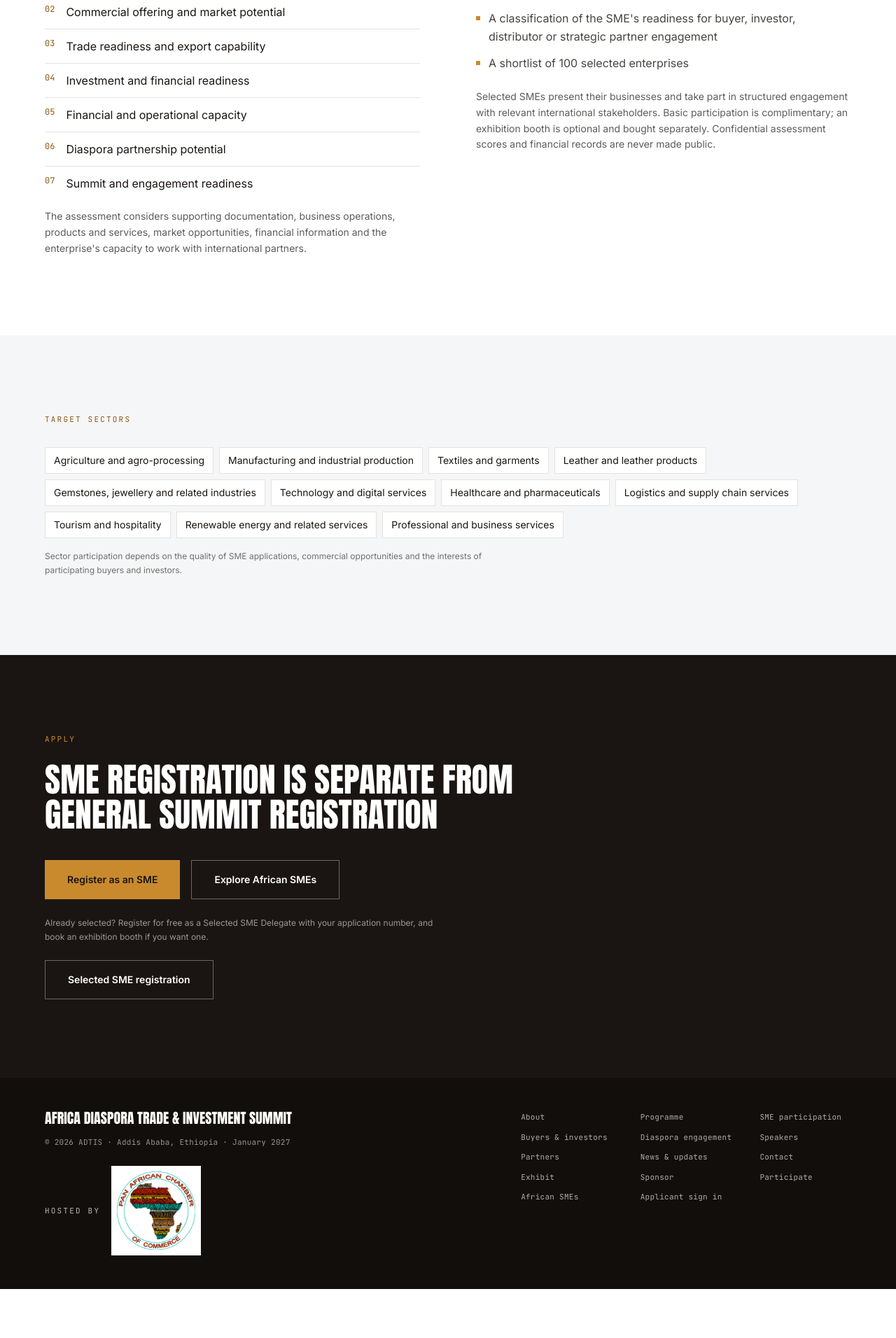
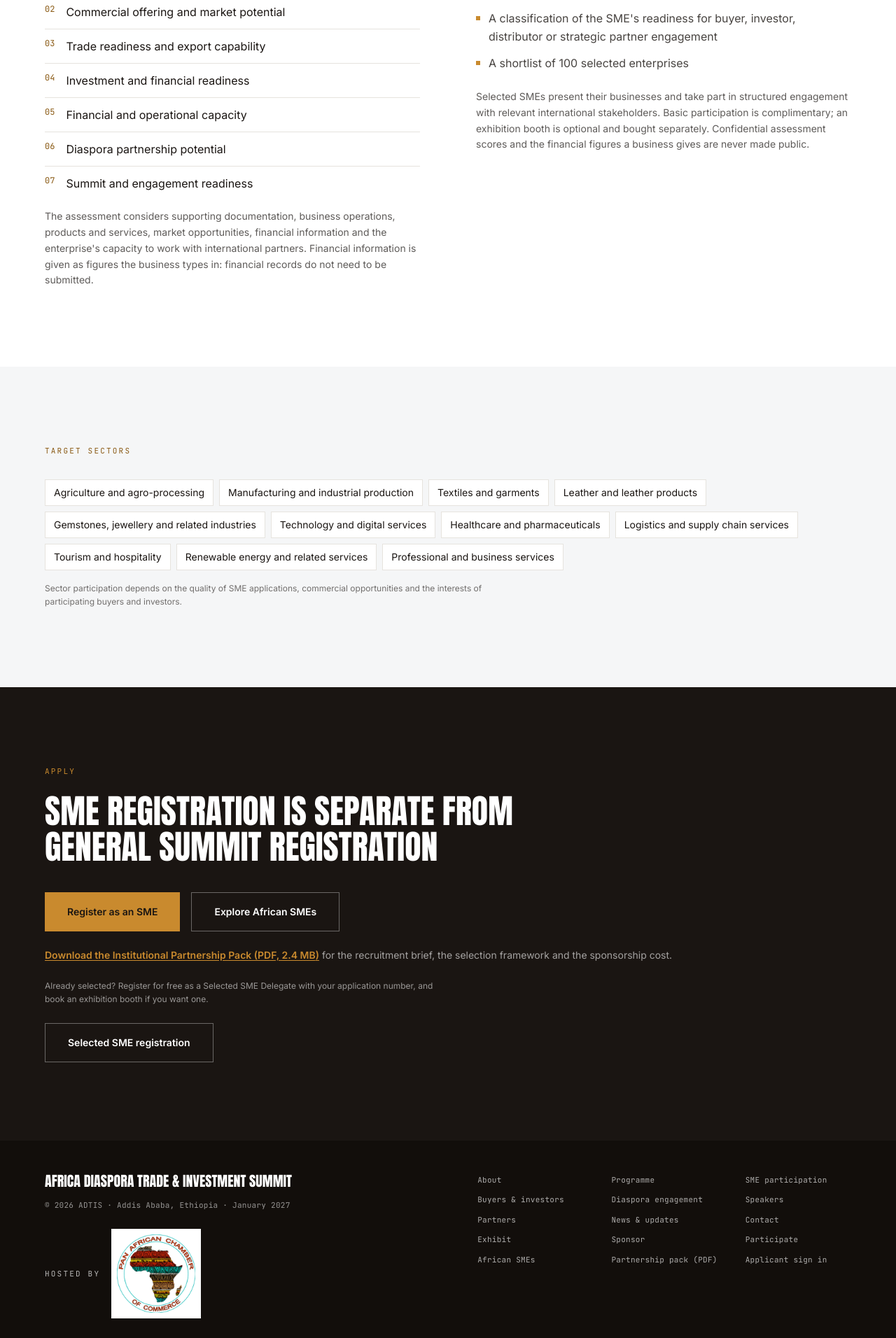
Before and after one commit to Entrust-Africa/entrust-platform, a Next.js app in the folder apps/summit/: page /sme-participation in a window 1280 px wide. Shown: the part 748-2660 px from the top of the page at 70% size. Before the commit the page ends 2590 px from the top, so only its background shows below. Built offline with nearby package versions, Linux system fonts and the light colour scheme; no server answers.

Commit message:
feat: link the institutional partnership pack PDF from the ADTIS site

```diff
--- a/apps/summit/src/app/partners/page.tsx
+++ b/apps/summit/src/app/partners/page.tsx
@@ -1,5 +1,5 @@
 import Link from "next/link";
-import { HOST, SUPPORT_EMAIL } from "@/lib/content";
+import { HOST, PARTNERSHIP_PACK, SUPPORT_EMAIL } from "@/lib/content";
 import { Page, SectionLabel, amberButton } from "@/components/site";
 import { PARTNERS, PARTNERSHIP_KINDS, PARTNERSHIP_LIMITS, STRATEGIC_PARTNER_PROFILES } from "@/lib/info";
 
@@ -36,6 +36,19 @@ export default function PartnersPage() {
           <Link href="/sponsor" className={amberButton}>
             Become a Sponsor or Institutional Partner
           </Link>
+        </div>
+      </section>
+
+      <section className="bg-ink px-6 py-20 text-white lg:px-16 lg:py-28">
+        <div className="mx-auto max-w-[82rem]">
+          <SectionLabel onDark>Country Recruitment Partners</SectionLabel>
+          <h2 className="mt-6 max-w-3xl font-display text-[clamp(2rem,4vw,3rem)] leading-[1.05] uppercase">Help recruit businesses from your country</h2>
+          <p className="mt-5 max-w-2xl text-base leading-relaxed text-white/75">
+            The Pan-African Chamber of Commerce invites national institutions to nominate SMEs and share the registration link. The pack has the invitation, the recruitment brief, the selection framework, the partner&apos;s role and the indicative sponsorship cost.
+          </p>
+          <a href={PARTNERSHIP_PACK.href} target="_blank" rel="noopener" className={`${amberButton} mt-10`}>
+            Download the Institutional Partnership Pack ({PARTNERSHIP_PACK.size})
+          </a>
         </div>
       </section>
 
--- a/apps/summit/src/app/sme-participation/page.tsx
+++ b/apps/summit/src/app/sme-participation/page.tsx
@@ -1,5 +1,6 @@
 import Link from "next/link";
 import { Page, SectionLabel, amberButton, outlineButton } from "@/components/site";
+import { PARTNERSHIP_PACK } from "@/lib/content";
 import { ASSESSMENT_AREAS, ASSESSMENT_OUTCOMES, SECTORS } from "@/lib/info";
 import { applicationsLine, applyUrl, countryNames, getPeriod } from "@/lib/period";
 
@@ -26,7 +27,7 @@ export default async function SmeParticipationPage() {
               ))}
             </ol>
             <p className="mt-6 text-sm leading-relaxed text-ink/70">
-              The assessment considers supporting documentation, business operations, products and services, market opportunities, financial information and the enterprise&apos;s capacity to work with international partners.
+              The assessment considers supporting documentation, business operations, products and services, market opportunities, financial information and the enterprise&apos;s capacity to work with international partners. Financial information is given as figures the business types in: financial records do not need to be submitted.
             </p>
           </div>
           <div>
@@ -40,7 +41,7 @@ export default async function SmeParticipationPage() {
               ))}
             </ul>
             <p className="mt-6 text-sm leading-relaxed text-ink/70">
-              Selected SMEs present their businesses and take part in structured engagement with relevant international stakeholders. Basic participation is complimentary; an exhibition booth is optional and bought separately. Confidential assessment scores and financial records are never made public.
+              Selected SMEs present their businesses and take part in structured engagement with relevant international stakeholders. Basic participation is complimentary; an exhibition booth is optional and bought separately. Confidential assessment scores and the financial figures a business gives are never made public.
             </p>
           </div>
         </div>
@@ -74,6 +75,12 @@ export default async function SmeParticipationPage() {
               Explore African SMEs
             </Link>
           </div>
+          <p className="mt-6 text-sm">
+            <a href={PARTNERSHIP_PACK.href} target="_blank" rel="noopener" className="font-semibold text-amber underline underline-offset-2 hover:text-white">
+              Download the Institutional Partnership Pack ({PARTNERSHIP_PACK.size})
+            </a>{" "}
+            <span className="text-white/60">for the recruitment brief, the selection framework and the sponsorship cost.</span>
+          </p>
           <p className="mt-6 max-w-xl text-xs leading-relaxed text-white/55">Already selected? Register for free as a Selected SME Delegate with your application number, and book an exhibition booth if you want one.</p>
           <Link href="/participate/register?category=selected-sme" className={`${outlineButton} mt-6 border-white/35 text-white hover:border-white hover:bg-white/10`}>
             Selected SME registration
--- a/apps/summit/src/app/smes/[slug]/page.tsx
+++ b/apps/summit/src/app/smes/[slug]/page.tsx
@@ -78,7 +78,7 @@ export default async function ProfilePage({ params }: { params: Promise<{ slug:
               )}
             </dl>
             <p className="text-xs leading-relaxed text-ink/60">
-              This profile shows what the business chose to share. It is not a guarantee of quality or performance. ADTIS does not publish assessment scores or financial records.
+              This profile shows what the business chose to share. It is not a guarantee of quality or performance. ADTIS does not publish assessment scores or financial figures.
             </p>
           </div>
 
--- a/apps/summit/src/components/site.tsx
+++ b/apps/summit/src/components/site.tsx
@@ -1,6 +1,6 @@
 import Link from "next/link";
 import { RegisterMenu } from "@/components/register-menu";
-import { HOST, SUPPORT_EMAIL } from "@/lib/content";
+import { HOST, PARTNERSHIP_PACK, SUPPORT_EMAIL } from "@/lib/content";
 import { joinOptions } from "@/lib/join";
 import { signInUrl } from "@/lib/period";
 
@@ -100,6 +100,9 @@ export function SiteFooter() {
               {label}
             </Link>
           ))}
+          <a href={PARTNERSHIP_PACK.href} target="_blank" rel="noopener" className="hover:text-white">
+            Partnership pack (PDF)
+          </a>
           <a href={signInUrl()} className="hover:text-white">
             Applicant sign in
           </a>
--- a/apps/summit/src/lib/content.ts
+++ b/apps/summit/src/lib/content.ts
@@ -7,6 +7,14 @@ export const SUPPORT_EMAIL = "info@entrustafrica.com";
 export const HOST = {
   name: "Pan African Chamber of Commerce",
   url: "https://panafricanchamber.com",
+} as const;
+
+/** The Institutional SME Recruitment and Country Partnership Pack that PACC sends to institutions. The file is in public/. */
+export const PARTNERSHIP_PACK = {
+  href: "/ADTIS_2027_Institutional_Partnership_Pack.pdf",
+  title: "Institutional SME Recruitment and Country Partnership Pack",
+  /** For the link's label: a reader sees how big a download is before they tap it. */
+  size: "PDF, 2.4 MB",
 } as const;
 
 /**
```
Also changed, not shown: 1 other file (tests, documents, lock files or other folders).
